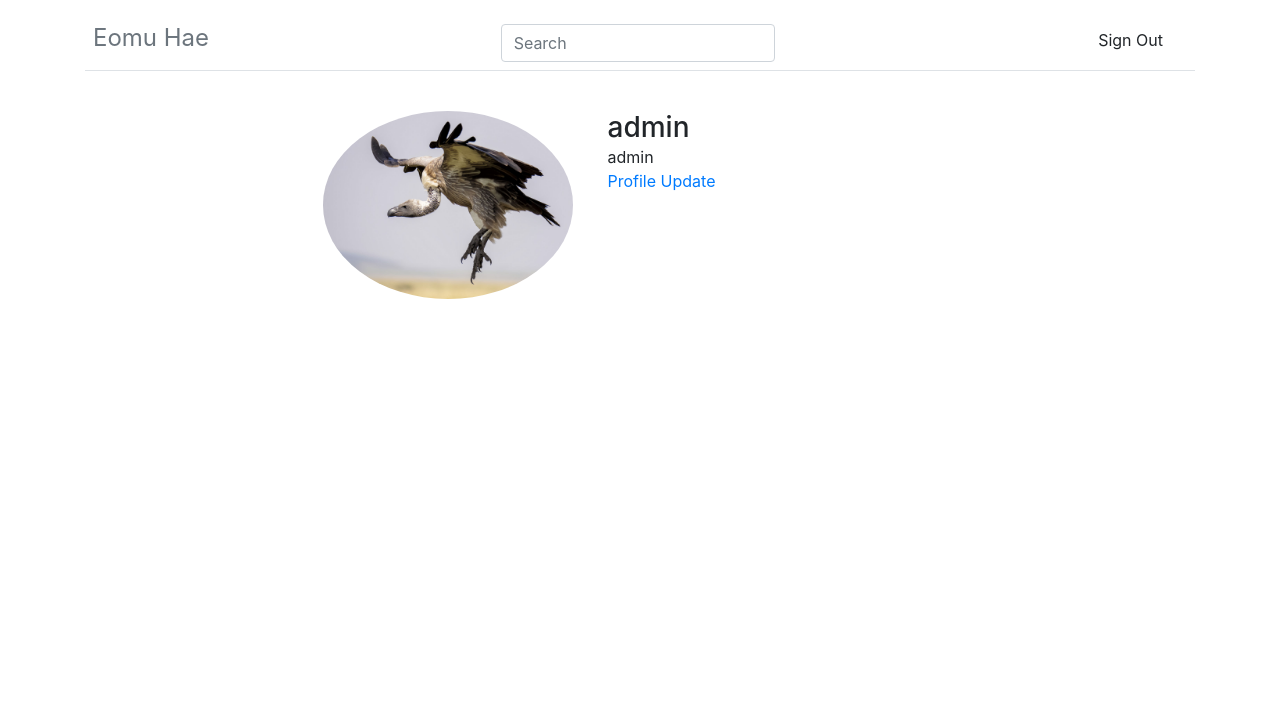
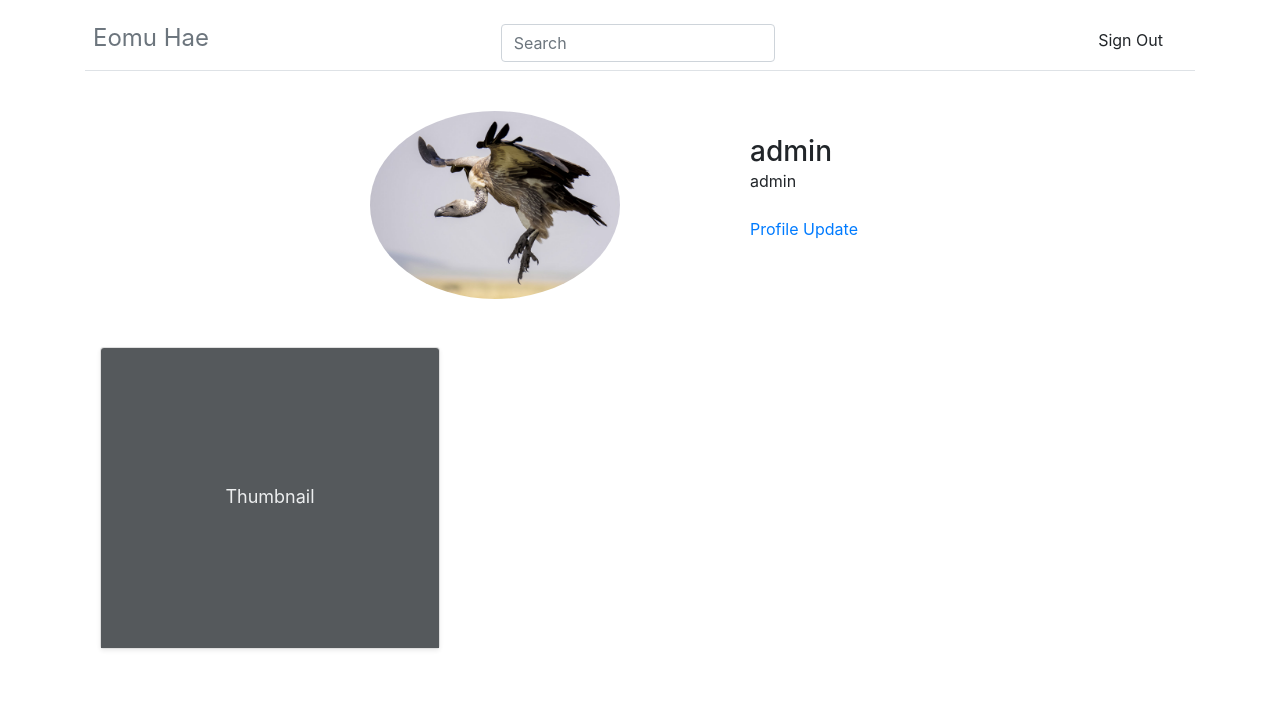
Before and after one commit to integerJI/int_test, a Django app: page /intworlduser/mypage/ in a window 1280 px wide. Shown: the top 720 px of the page. Run offline with Django 3.2, Linux system fonts and the light colour scheme; a user stored in the database is signed in; data comes from the database, SQL or seed files in the repository; some libraries are stand-ins or nearby versions.

Commit message:
내가쓴글목록가져오는중

```diff
--- a/intworlduser/templates/mypage.html
+++ b/intworlduser/templates/mypage.html
@@ -4,22 +4,43 @@
 
 <div class="cantrion">
   <div class="row justify-content-center">
-  <div class="col-md-3 order-md-1">
+    <div class="col-md-4 order-md-1">
     <img class="img-fluid rounded-circle" width="250" height="250"
       src="{% if profile_pic %} {{profile_pic}} {% else %} /static/default.jpg {% endif %}"
       preserveAspectRatio="xMidYMid slice" focusable="false" role="img" aria-label="Placeholder: Thumbnail">
     </div>
-  <div class="col-md-4 order-md-2 mb-4">
+    <div class="col-md-2 order-md-2 mb-4">
+    <br>
     <h3 class="mb-0">{{ id }}</h3>
     {% if intro %}
     <p class="card-text mb-auto">{{ intro | linebreaksbr}}</p>
     {% else %}
     {% endif %}
-
+    <br>
     <a href="{% url 'profile_update' %}">Profile Update</a>
     </div>
   </div>
+
+
+<!-- 글 목록-->
+<div class="album py-5">
+  <div class="container">
+
+    <div class="row">
+      <div class="col-md-4">
+        <div class="card mb-4 shadow-sm">
+          <svg class="bd-placeholder-img card-img-top" width="100%" height="300" xmlns="http://www.w3.org/2000/svg" preserveAspectRatio="xMidYMid slice" focusable="false" role="img" aria-label="Placeholder: Thumbnail"><title>Placeholder</title><rect width="100%" height="100%" fill="#55595c"/><text x="50%" y="50%" fill="#eceeef" dy=".3em">Thumbnail</text></svg>
         </div>
+      </div>
+
+    </div>
+  </div>
+</div>
+
+
+
+</div>
+
   <!-- <div class="container">
   <div class="d-flex justify-content-center">
     <div class="card" style="width: 35rem;">
```
Lines whose indentation alone changed are shown as unchanged.
